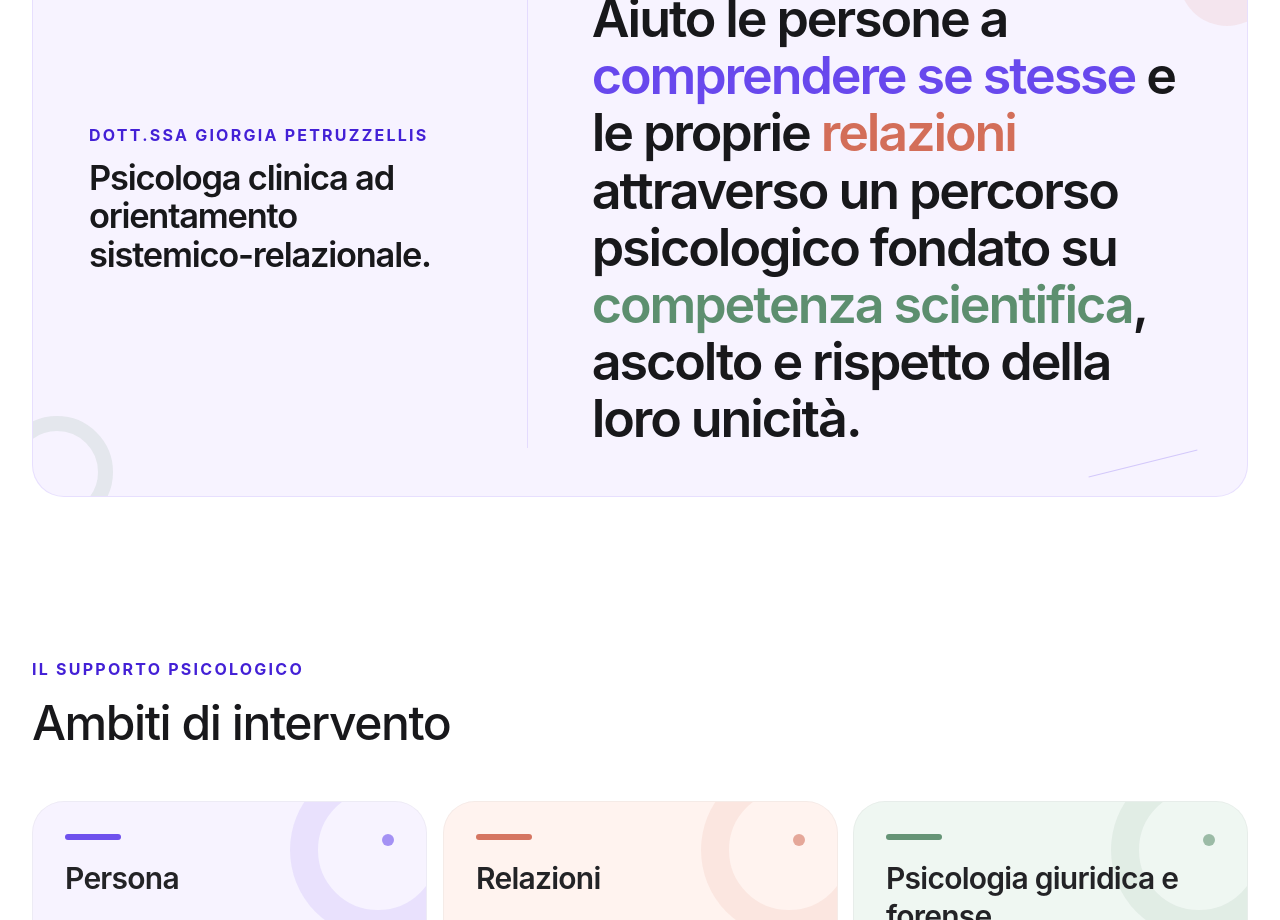
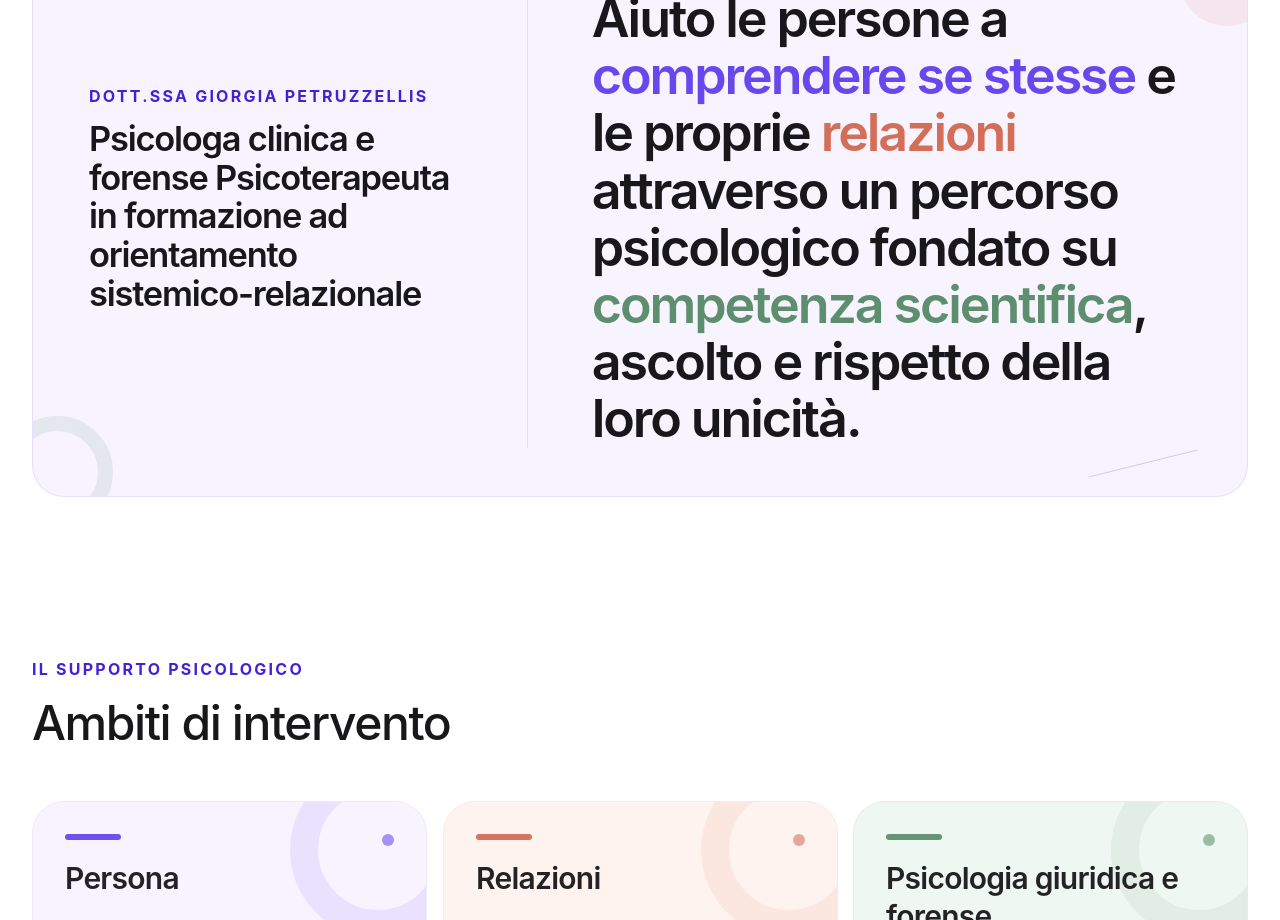
Before and after one commit to Yvanesse/giorgia-psychologist, a Next.js app: page / in a window 1280 px wide. Shown: the part 980-1900 px from the top of the page. Built offline with nearby package versions, Linux system fonts and the light colour scheme; no server answers.

Commit message:
copy: update professional role

```diff
--- a/src/data/about.ts
+++ b/src/data/about.ts
@@ -3,7 +3,8 @@ import type { AboutContent } from "@/types/content";
 export const aboutContent: AboutContent = {
   label: "Chi sono",
   name: "Dott.ssa Giorgia Petruzzellis",
-  role: "Psicologa clinica ad orientamento sistemico-relazionale.",
+  role:
+    "Psicologa clinica e forense\nPsicoterapeuta in formazione ad orientamento sistemico-relazionale",
   paragraphs: [
     "Mi occupo di benessere psicologico e sostegno alla persona, integrando le competenze cliniche con una formazione specialistica in Psicologia giuridica e Neuropsicologia forense.",
     "Il mio obiettivo è offrire uno spazio di ascolto e sostegno, aiutando ogni persona a comprendere le proprie difficoltà alla luce delle dinamiche familiari, sociali e ambientali.",
```
